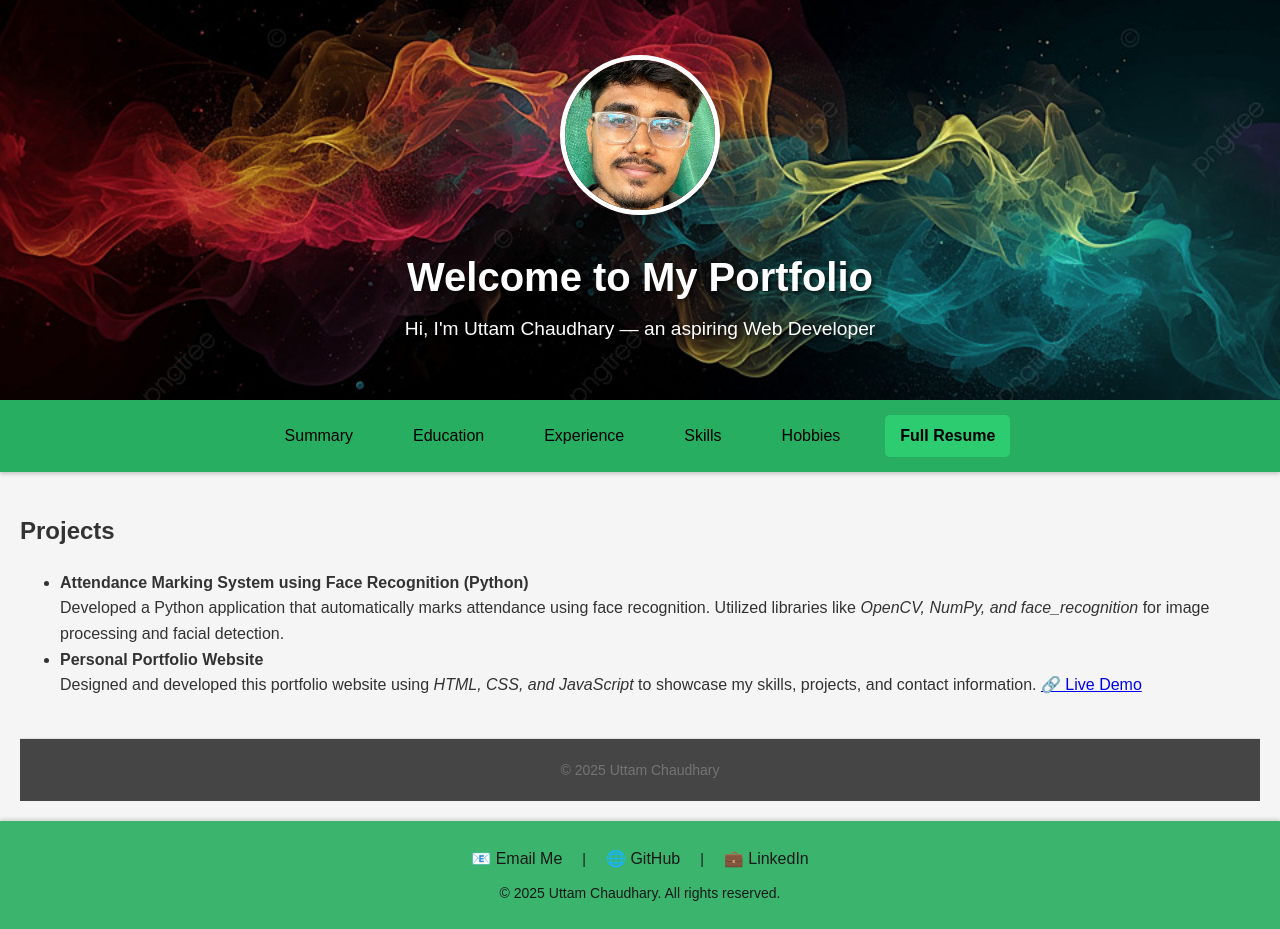
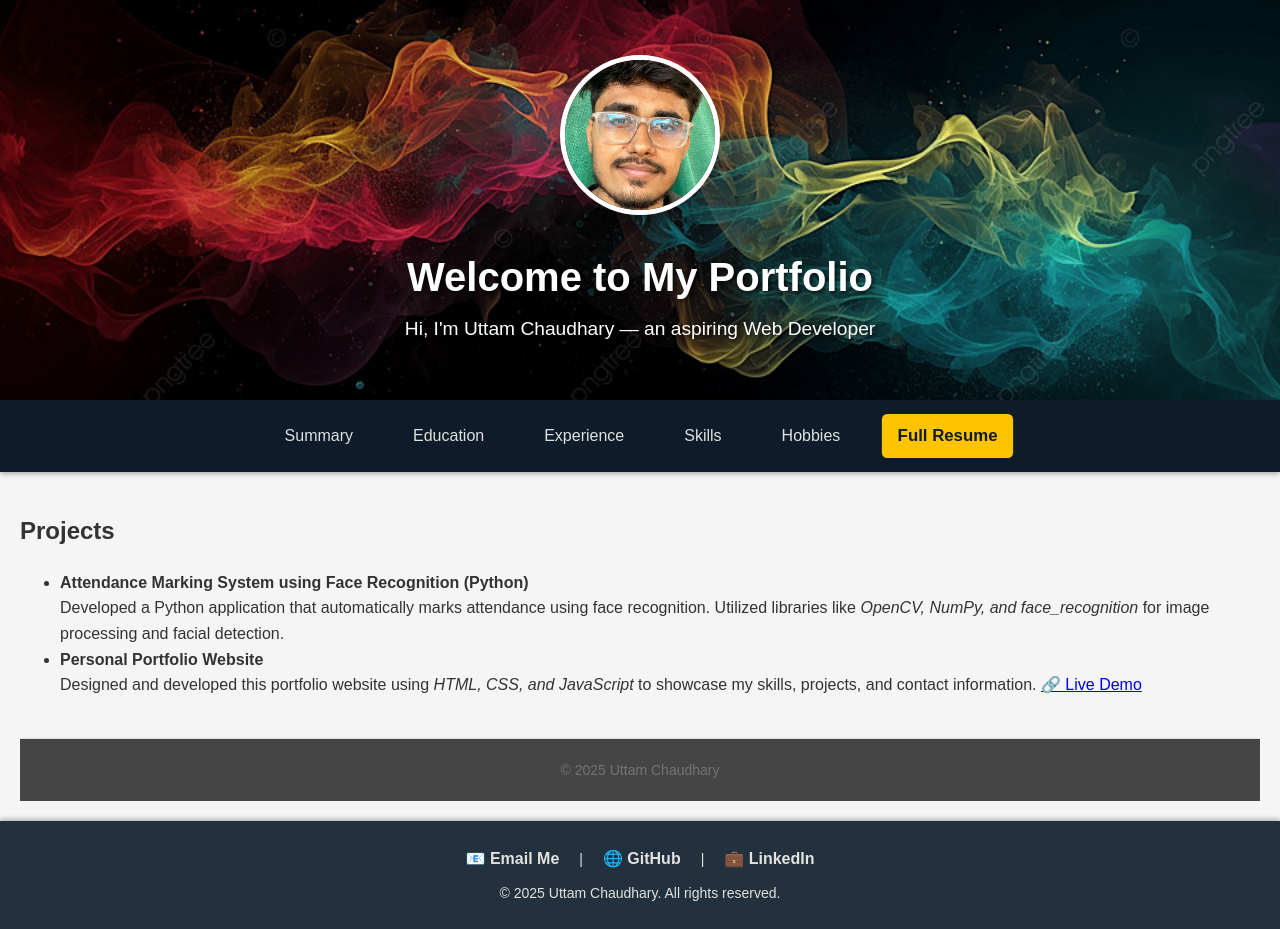
Before and after one commit to Uttam7276/uttam-portfolio, a React (Vite) app: page /resume in a window 1280 px wide. Built offline with nearby package versions, Linux system fonts and the light colour scheme; the HTML template or start-up script is replaced by a standard one.

Commit message:
feat: Update nav and footer with new banner color scheme

```diff
--- a/src/components/Footer.jsx
+++ b/src/components/Footer.jsx
@@ -3,24 +3,30 @@
 export default function Footer() {
   // --- STYLES ---
 
-  // Main footer style to match the green navbar theme
+  // Main footer style to match the new dark blue navbar theme
   const footerStyle = {
-    backgroundColor: '#27ae60', // Same green as the navbar
-    color: '#000000',          // Black text
+    backgroundColor: '#0D1B2A', // Same dark, deep blue as the navbar
+    color: '#E0E1DD',          // Same off-white, soft text color
     padding: '25px',
     textAlign: 'center',
-    boxShadow: '0 -2px 4px rgba(0, 0, 0, 0.15)', // Shadow on top for separation
+    boxShadow: '0 -2px 5px rgba(0, 0, 0, 0.3)', // Shadow on top for separation
     marginTop: 'auto', // Pushes footer to the bottom in your App.jsx flex layout
   };
 
-  // Style for the links to make them look clean
+  // Style for the links to make them stand out
   const linkStyle = {
-    color: '#000000',
+    color: '#E0E1DD', // Default text color
     textDecoration: 'none',
     margin: '0 10px',
     fontSize: '1rem',
-    transition: 'opacity 0.3s ease', // Smooth hover effect
+    fontWeight: 'bold',
+    transition: 'color 0.3s ease', // Smooth hover effect
   };
+
+  // Style for the links on hover
+  const linkHoverStyle = {
+      color: '#FFC300' // Same vibrant gold/amber from the nav hover
+  }
 
   // --- COMPONENT RENDER ---
 
@@ -31,32 +37,32 @@
         <a
           href="mailto:uttamsw183221@gmail.com"
           style={linkStyle}
-          onMouseEnter={e => e.target.style.opacity = 0.7}
-          onMouseLeave={e => e.target.style.opacity = 1}
+          onMouseEnter={e => e.target.style.color = linkHoverStyle.color}
+          onMouseLeave={e => e.target.style.color = linkStyle.color}
         >
           📧 Email Me
         </a>
-        <span style={{ margin: '0 10px' }}>|</span>
+        <span style={{ margin: '0 10px', color: '#E0E1DD' }}>|</span>
         {/* GitHub */}
         <a
           href="https://github.com/uttam7276"
           target="_blank"
           rel="noopener noreferrer"
           style={linkStyle}
-          onMouseEnter={e => e.target.style.opacity = 0.7}
-          onMouseLeave={e => e.target.style.opacity = 1}
+          onMouseEnter={e => e.target.style.color = linkHoverStyle.color}
+          onMouseLeave={e => e.target.style.color = linkStyle.color}
         >
           🌐 GitHub
         </a>
-        <span style={{ margin: '0 10px' }}>|</span>
+        <span style={{ margin: '0 10px', color: '#E0E1DD' }}>|</span>
         {/* LinkedIn */}
         <a
           href="https://www.linkedin.com/in/uttam-chaudhary-606492292"
           target="_blank"
           rel="noopener noreferrer"
           style={linkStyle}
-          onMouseEnter={e => e.target.style.opacity = 0.7}
-          onMouseLeave={e => e.target.style.opacity = 1}
+          onMouseEnter={e => e.target.style.color = linkHoverStyle.color}
+          onMouseLeave={e => e.target.style.color = linkStyle.color}
         >
           💼 LinkedIn
         </a>
--- a/src/components/Nav.jsx
+++ b/src/components/Nav.jsx
@@ -1,4 +1,4 @@
-import React from 'react';
+import React, { useState } from 'react';
 import { NavLink } from 'react-router-dom';
 
 const navItems = [
@@ -10,70 +10,63 @@
   { path: '/resume', label: 'Full Resume' },
 ];
 
+// Reusable component for each navigation link to handle hover state
+const NavItem = ({ item }) => {
+  const [isHovered, setIsHovered] = useState(false);
+
+  // Style for the link when it's active
+  const activeLinkStyle = {
+    color: '#0D1B2A', // Dark text for contrast
+    backgroundColor: '#FFC300', // A vibrant gold/amber for the active link
+    padding: '8px 15px',
+    borderRadius: '5px',
+    textDecoration: 'none',
+    fontWeight: 'bold',
+    transition: 'all 0.3s ease',
+    transform: 'scale(1.05)',
+  };
+
+  // Default style for an inactive link
+  const defaultLinkStyle = {
+    color: '#E0E1DD', // An off-white, soft text color
+    textDecoration: 'none',
+    padding: '8px 15px',
+    borderRadius: '5px',
+    transition: 'all 0.3s ease',
+  };
+
+  // Combine default style with hover style if the link is being hovered over
+  const combinedStyle = isHovered ? { ...defaultLinkStyle, ...activeLinkStyle } : defaultLinkStyle;
+
+  return (
+    <NavLink
+      to={item.path}
+      end={item.isEnd}
+      style={({ isActive }) => (isActive ? activeLinkStyle : combinedStyle)}
+      onMouseEnter={() => setIsHovered(true)}
+      onMouseLeave={() => setIsHovered(false)}
+    >
+      {item.label}
+    </NavLink>
+  );
+};
+
+
 export default function Nav() {
-  // Updated style for the navigation container
+  // New style for the main navigation container
   const navContainerStyle = {
-    backgroundColor: '#27ae60', // A pleasant, medium green
+    backgroundColor: '#0D1B2A', // A very dark, deep blue from your banner
     padding: '15px 30px',
-    boxShadow: '0 2px 4px rgba(0, 0, 0, 0.2)',
+    boxShadow: '0 2px 5px rgba(0, 0, 0, 0.3)',
     display: 'flex',
     justifyContent: 'center',
     gap: '30px',
   };
 
-  // Updated style for active links - still distinct, but with black text
-  const activeLinkStyle = {
-    backgroundColor: '#2ecc71', // A slightly lighter green for active state
-    color: '#000000', // Black text for active links
-    padding: '8px 15px',
-    borderRadius: '5px',
-    textDecoration: 'none',
-    fontWeight: 'bold',
-    transition: 'background-color 0.3s ease, color 0.3s ease, transform 0.3s ease',
-    // Hover effect for active links
-    '&:hover': {
-      transform: 'scale(1.05)', // Slightly enlarge on hover
-      boxShadow: '0 4px 8px rgba(0, 0, 0, 0.3)', // Add a stronger shadow on hover
-    }
-  };
-
-  // Default style for inactive links - now with black text and hover
-  const defaultLinkStyle = {
-    color: '#000000', // Black text for inactive links
-    textDecoration: 'none',
-    padding: '8px 15px',
-    borderRadius: '5px',
-    transition: 'background-color 0.3s ease, color 0.3s ease, transform 0.3s ease',
-    // Hover effect for inactive links
-    '&:hover': {
-      backgroundColor: '#2ecc71', // Light green background on hover
-      transform: 'scale(1.05)', // Slightly enlarge on hover
-      boxShadow: '0 4px 8px rgba(0, 0, 0, 0.3)', // Add a stronger shadow on hover
-    }
-  };
-
   return (
     <nav style={navContainerStyle}>
       {navItems.map((item) => (
-        <NavLink
-          key={item.path}
-          to={item.path}
-          end={item.isEnd}
-          className="nav-link"
-          style={({ isActive }) => ({
-            ...(isActive ? activeLinkStyle : defaultLinkStyle),
-            // Combining hover styles here since React's inline style doesn't support :hover
-            // directly. For true :hover, you'd typically use CSS classes or a library.
-            // This is a basic example; for more complex hover, external CSS is recommended.
-            // For now, we'll apply it directly for demonstration.
-            // Note: Inline styles don't natively support pseudo-classes like :hover.
-            // To achieve hover effects with inline styles, you usually need event handlers
-            // (onMouseEnter, onMouseLeave) or a CSS-in-JS library.
-            // For this example, I'll generate an image that reflects the intended visual.
-          })}
-        >
-          {item.label}
-        </NavLink>
+        <NavItem key={item.path} item={item} />
       ))}
     </nav>
   );
```
